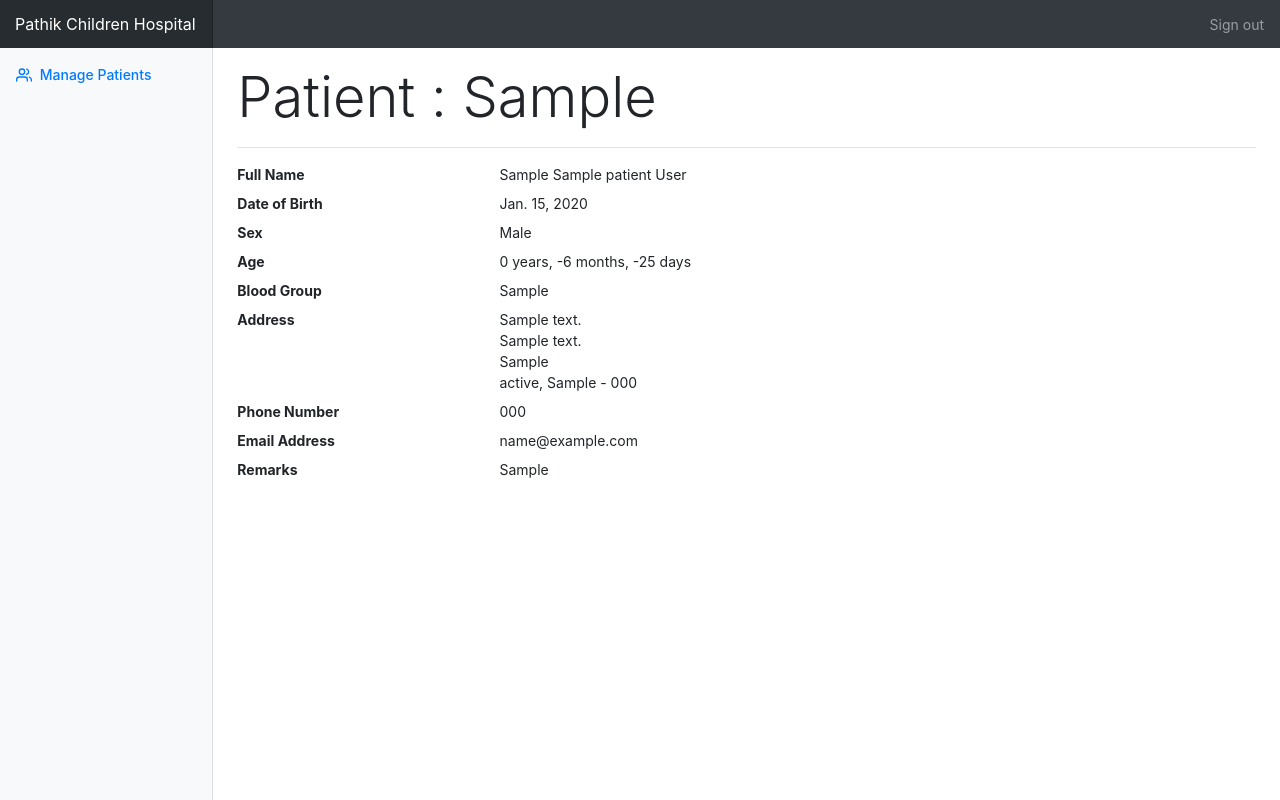
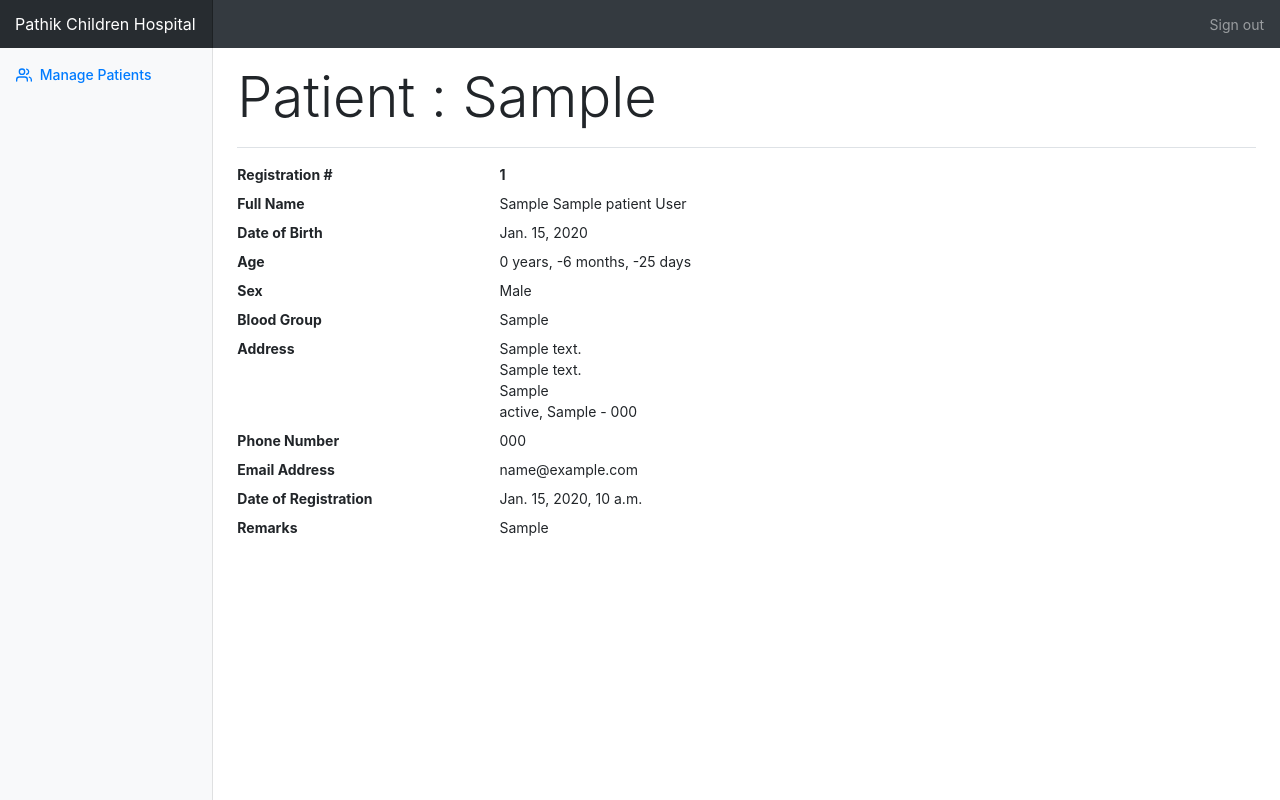
Before and after one commit to tsnaik/pathik-hospital, a Django app: page /viewPatient/1 in a window 1280 px wide. Run offline with Django 3.2, Linux system fonts and the light colour scheme; tables that the repository leaves empty hold one stand-in row (values such as "Sample post"); some libraries are stand-ins or nearby versions.

Commit message:
Added fields in patient info page

```diff
--- a/templates/mainapp/view_patients.html
+++ b/templates/mainapp/view_patients.html
@@ -11,17 +11,20 @@
     </div>
 
     <dl class="row">
+        <dt class="col-sm-3">Registration #</dt>
+        <dd class="col-sm-9"><strong>{{ patient.id }}</strong></dd>
+
         <dt class="col-sm-3">Full Name</dt>
         <dd class="col-sm-9">{{ patient.first_name }} {{ patient.middle_name }} {{ patient.last_name }}</dd>
 
         <dt class="col-sm-3">Date of Birth</dt>
         <dd class="col-sm-9">{{ patient.dob }}</dd>
 
+        <dt class="col-sm-3">Age</dt>
+        <dd class="col-sm-9">{{ age }}</dd>
+
         <dt class="col-sm-3">Sex</dt>
         <dd class="col-sm-9">{{ patient.get_sex_display }}</dd>
-
-        <dt class="col-sm-3">Age</dt>
-        <dd class="col-sm-9">{{ age }}</dd>
 
         {% if patient.blood_group %}
             <dt class="col-sm-3">Blood Group</dt>
@@ -46,6 +49,9 @@
             <dd class="col-sm-9">{{ patient.email }}</dd>
         {% endif %}
 
+        <dt class="col-sm-3">Date of Registration</dt>
+        <dd class="col-sm-9">{{ patient.date_of_registration }}</dd>
+
         {% if patient.remarks %}
             <dt class="col-sm-3">Remarks</dt>
             <dd class="col-sm-9">{{ patient.remarks }}</dd>
```
